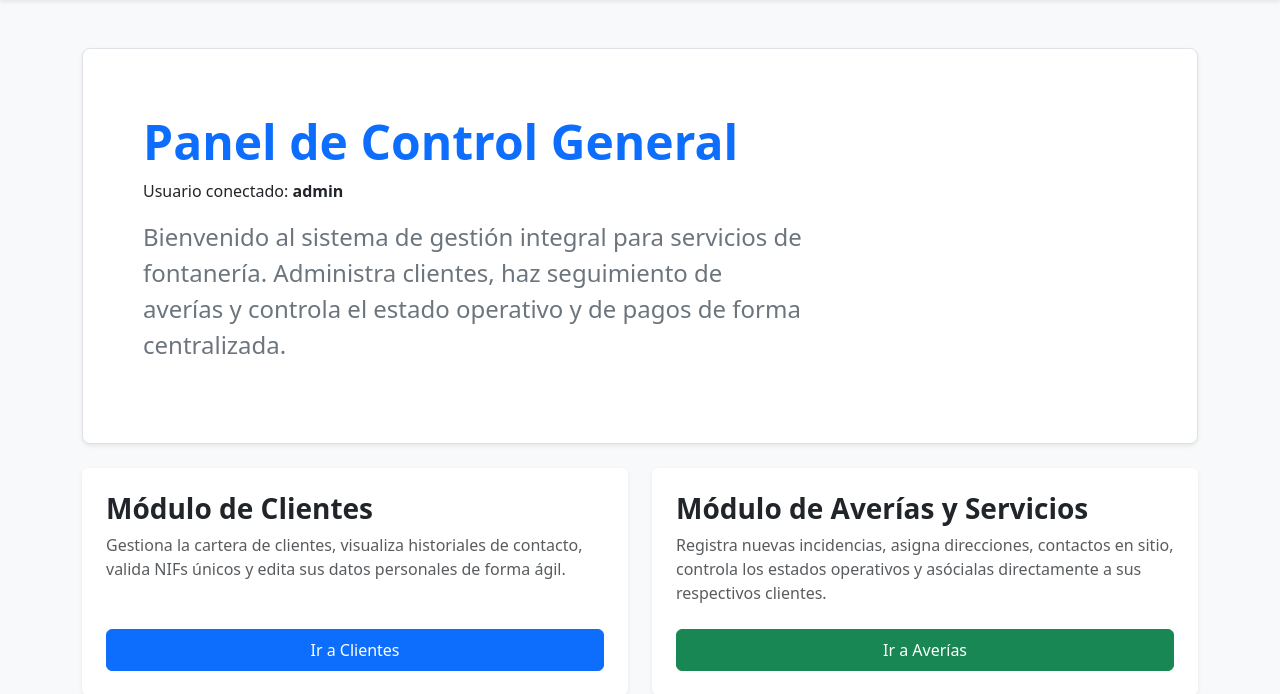
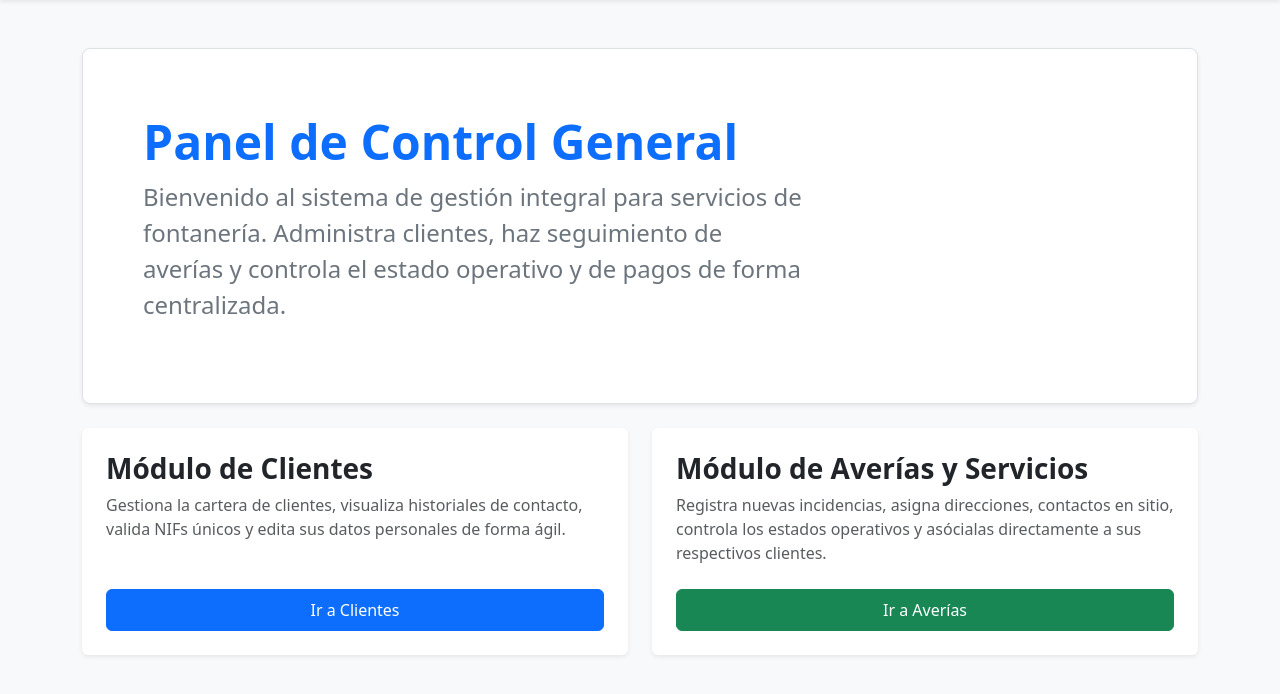
Before and after one commit to juliju2026/fontaneria, a Spring Boot app: page / in a window 1280 px wide. Shown: the part 56-750 px from the top of the page. Run offline with Spring Boot 4, Linux system fonts and the light colour scheme; a user stored in the database is signed in; some of the project's set-up classes (security, data sources, template engines, error pages and the like) are left out, and stand-ins take their place; some libraries are stand-ins or nearby versions.

Commit message:
push edit index

```diff
--- a/src/main/resources/templates/index.html
+++ b/src/main/resources/templates/index.html
@@ -18,11 +18,6 @@
     <div class="p-5 mb-4 bg-white rounded-3 shadow-sm border">
         <div class="container-fluid py-3">
             <h1 class="display-5 fw-bold text-primary">Panel de Control General</h1>
-
-            <p>Usuario conectado:
-                <strong sec:authentication="name"></strong>
-            </p>
-
             <p class="col-md-8 fs-4 text-secondary mt-2">
                 Bienvenido al sistema de gestión integral para servicios de fontanería. Administra clientes, haz seguimiento de averías y controla el estado operativo y de pagos de forma centralizada.
             </p>
```
